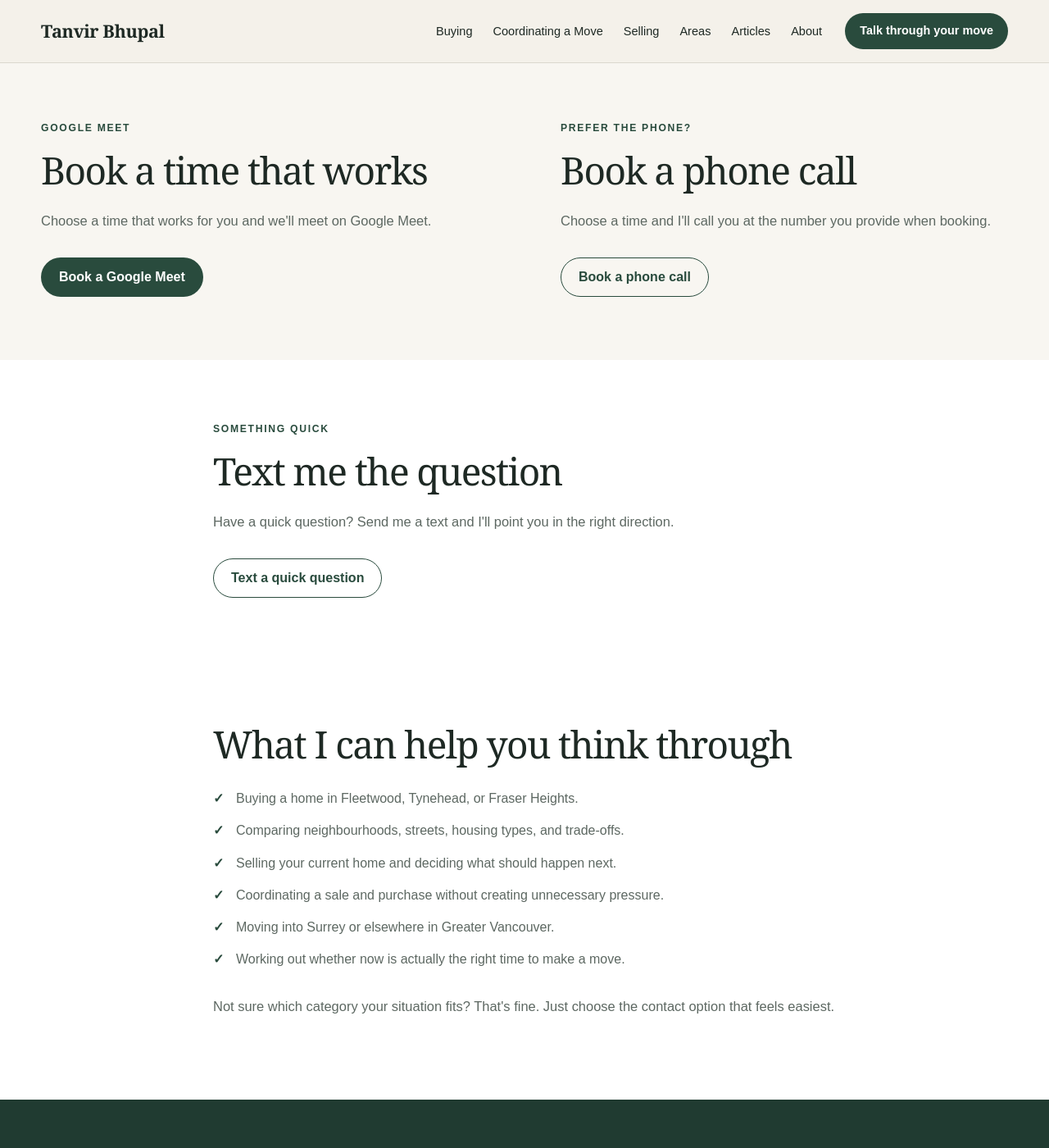
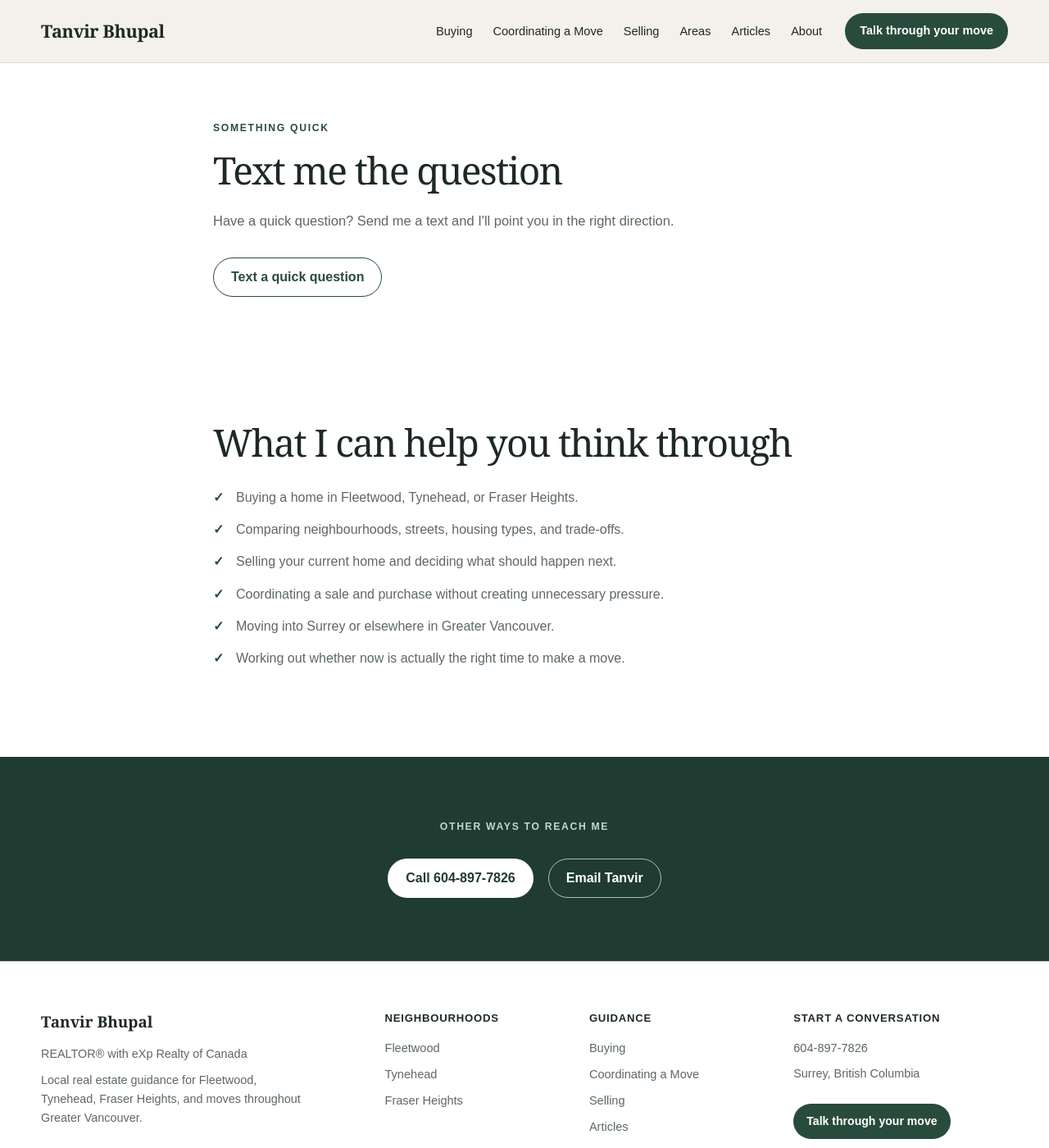
Before and after one commit to gvancouverhomes/tanvirbhupal-website, a Jekyll site: the page built from contact.md, in a window 1280 px wide and 1400 px high, scrolled down 854 px. Shown: the whole window at 82% size. Built offline with Jekyll 4.4.1, drawn with Linux system fonts in a browser that asks for light colours; some of the changed text lies outside the part shown.

Commit message:
Simplify repetitive contact page CTAs
Removed Google Meet and phone call booking sections to streamline contact options.

```diff
--- a/contact.md
+++ b/contact.md
@@ -4,7 +4,6 @@ title: Contact Tanvir Bhupal
 description: Book a real estate conversation with Tanvir Bhupal or text a quick question about buying, selling, or moving in Fleetwood, Tynehead, Fraser Heights, and Greater Vancouver.
 permalink: /contact/
 ---
-
 <script type="application/ld+json">
 {
   "@context": "https://schema.org",
@@ -41,7 +40,6 @@ permalink: /contact/
   }
 }
 </script>
-
 <section class="page-hero">
   <div class="page-shell page-shell--narrow">
     <p class="eyebrow">Contact Tanvir Bhupal</p>
@@ -51,7 +49,6 @@ permalink: /contact/
     <p class="page-intro">Choose the easiest way to reach me.</p>
 
     <p>Whether you're comparing neighbourhoods, thinking about buying or selling, or coordinating both sides of a move, choose the option that works best for you.</p>
-
     <div class="button-row">
       <a
         class="button button--primary"
@@ -78,46 +75,6 @@ permalink: /contact/
   </div>
 </section>
 
-<section class="page-section page-section--soft">
-  <div class="page-shell">
-    <div class="split-grid">
-
-      <div>
-        <p class="eyebrow">Google Meet</p>
-        <h2>Book a time that works</h2>
-
-        <p>Choose a time that works for you and we'll meet on Google Meet.</p>
-
-        <div class="button-row">
-          <a
-            class="button button--primary"
-            href="https://calendar.app.google/T5VU5McB86VmskNk8"
-            target="_blank"
-            rel="noopener noreferrer"
-          >Book a Google Meet</a>
-        </div>
-      </div>
-
-      <div>
-        <p class="eyebrow">Prefer the phone?</p>
-        <h2>Book a phone call</h2>
-
-        <p>Choose a time and I'll call you at the number you provide when booking.</p>
-
-        <div class="button-row">
-          <a
-            class="button button--secondary"
-            href="https://calendar.app.google/4MM32nxRbfgWoDPs6"
-            target="_blank"
-            rel="noopener noreferrer"
-          >Book a phone call</a>
-        </div>
-      </div>
-
-    </div>
-  </div>
-</section>
-
 <section class="page-section">
   <div class="page-shell page-shell--narrow">
     <p class="eyebrow">Something quick</p>
@@ -134,7 +91,6 @@ permalink: /contact/
 <section class="page-section">
   <div class="page-shell page-shell--narrow">
     <h2>What I can help you think through</h2>
-
     <ul class="check-list">
       <li>Buying a home in Fleetwood, Tynehead, or Fraser Heights.</li>
       <li>Comparing neighbourhoods, streets, housing types, and trade-offs.</li>
@@ -143,17 +99,12 @@ permalink: /contact/
       <li>Moving into Surrey or elsewhere in Greater Vancouver.</li>
       <li>Working out whether now is actually the right time to make a move.</li>
     </ul>
-
-    <p>Not sure which category your situation fits? That's fine. Just choose the contact option that feels easiest.</p>
   </div>
 </section>
 
 <section class="page-section page-section--cta">
   <div class="page-shell page-shell--narrow">
     <p class="eyebrow">Other ways to reach me</p>
-    <h2>Call or email me directly.</h2>
-
-    <p>If you'd rather reach out directly, call or email me.</p>
 
     <div class="button-row button-row--center">
       <a class="button button--primary" href="tel:+16048977826">Call 604-897-7826</a>
```
